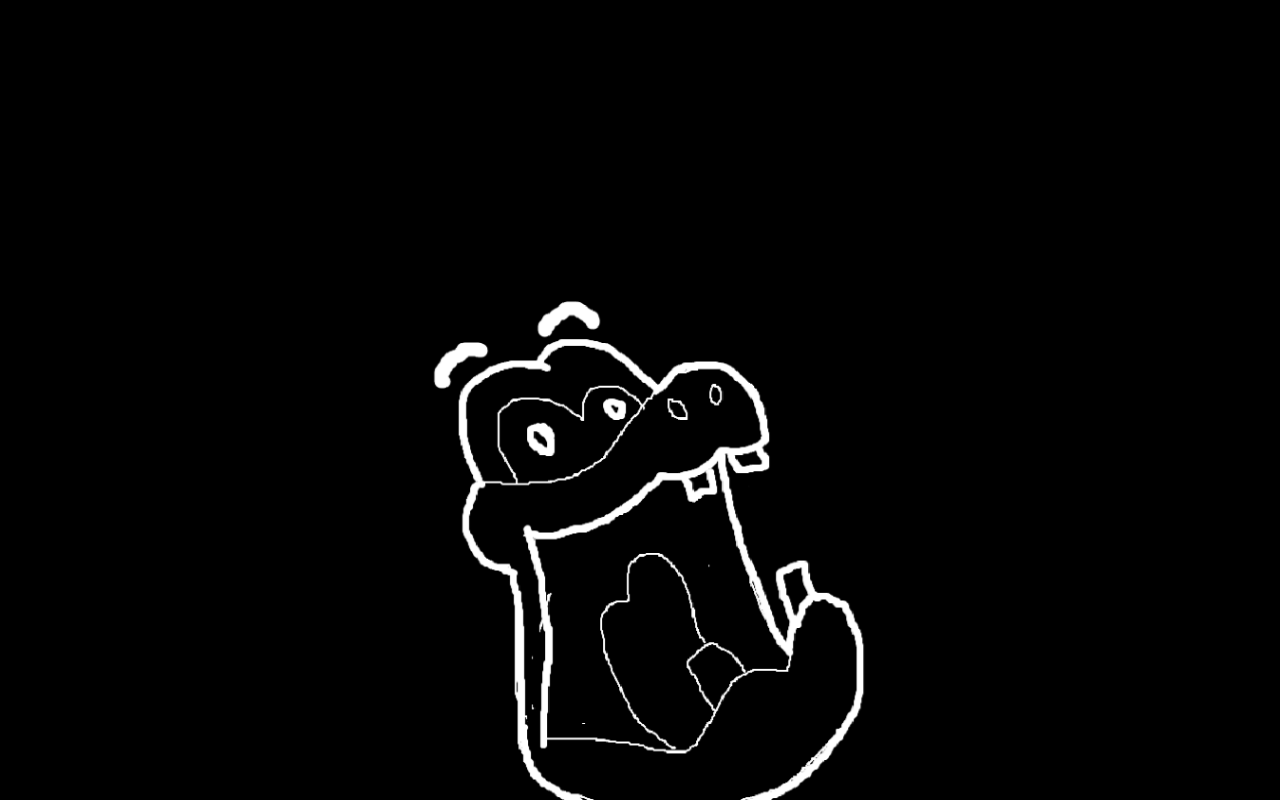
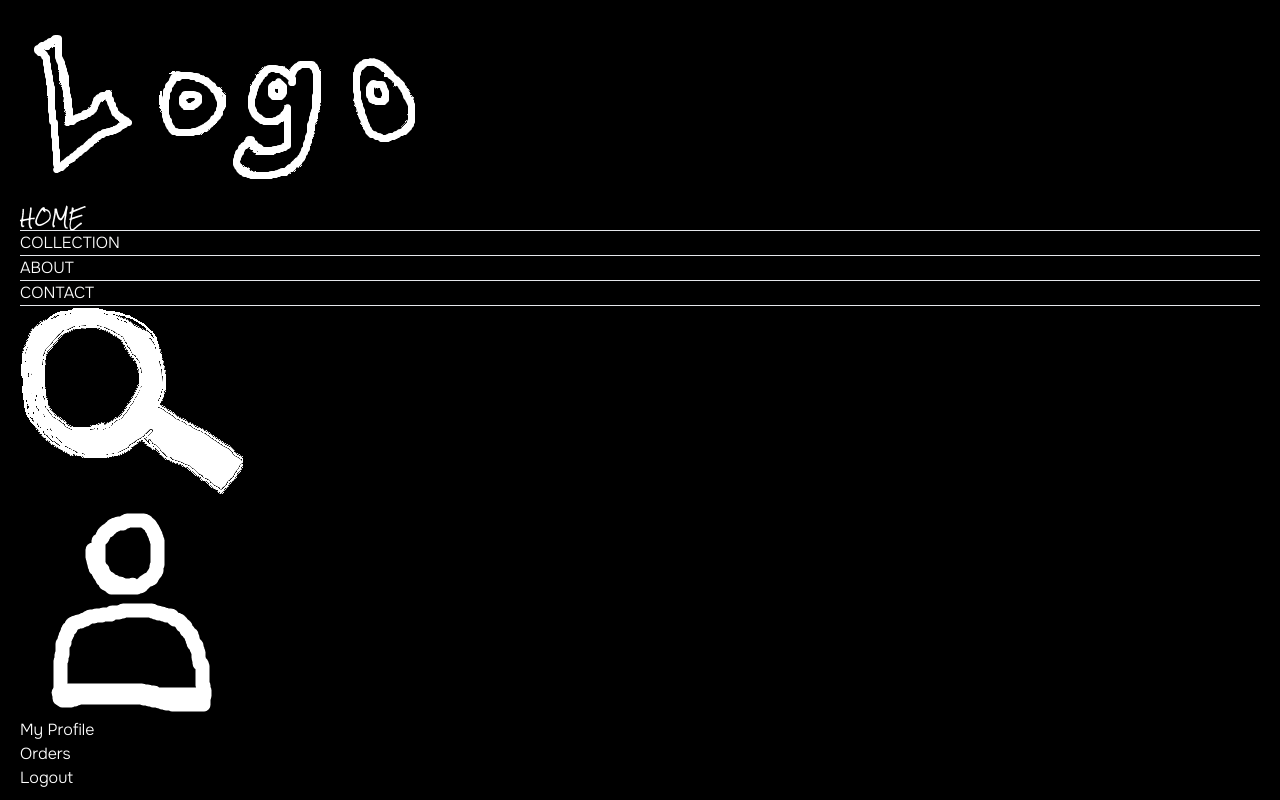
Before and after one commit to walkmoody/Ecommerce-Clothing-Website, a React (Vite) app: page / in a window 1280 px wide. Shown: the top 800 px of the page. Built offline with nearby package versions, Linux system fonts and the light colour scheme.

Commit message:
Revert logo

```diff
--- a/src/components/Navbar.jsx
+++ b/src/components/Navbar.jsx
@@ -12,7 +12,7 @@
     <div className={visible ? '' : 'sticky top-0 z-50'}>
     <div style ={{paddingLeft : '20px', paddingRight: '20px'}}>
     <div className='w-full flex items-center justify-between py-5 font-medium'>
-        <Link to='/'><img src={assets.teeDesign4} className='w-36' alt="" /></Link>
+        <Link to='/'><img src={assets.logo} className='w-36' alt="" /></Link>
 
         <ul className='hidden sm:flex gap-5 text-sm text-gray-100'>
         <NavLink to="/" className="flex flex-col items-center gap-1">
```
